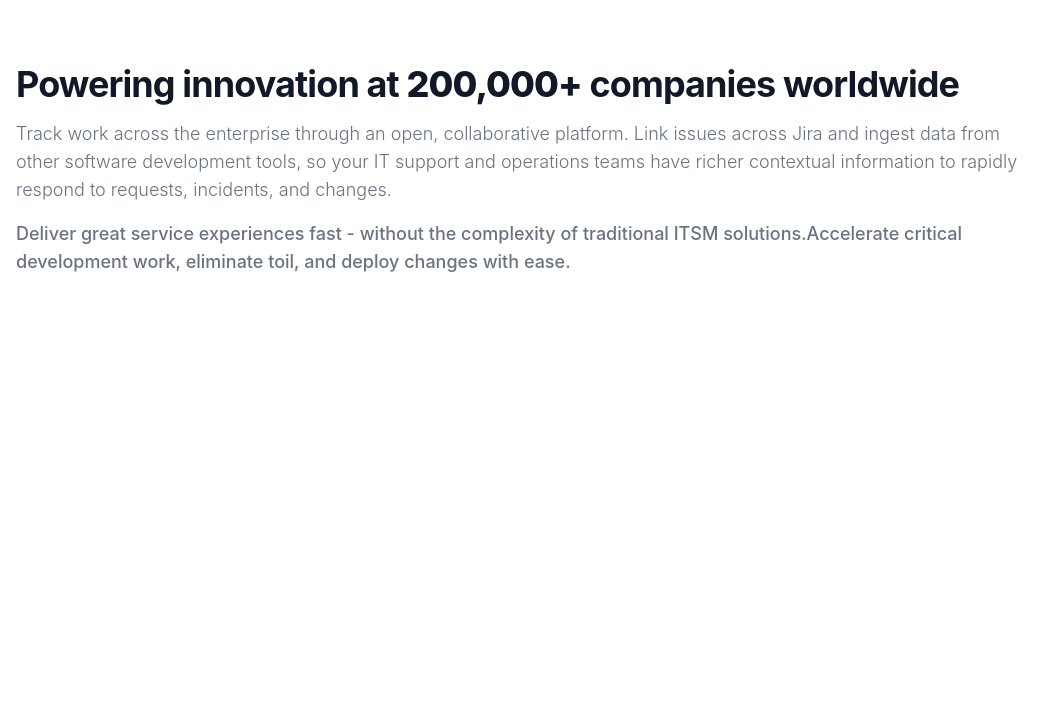
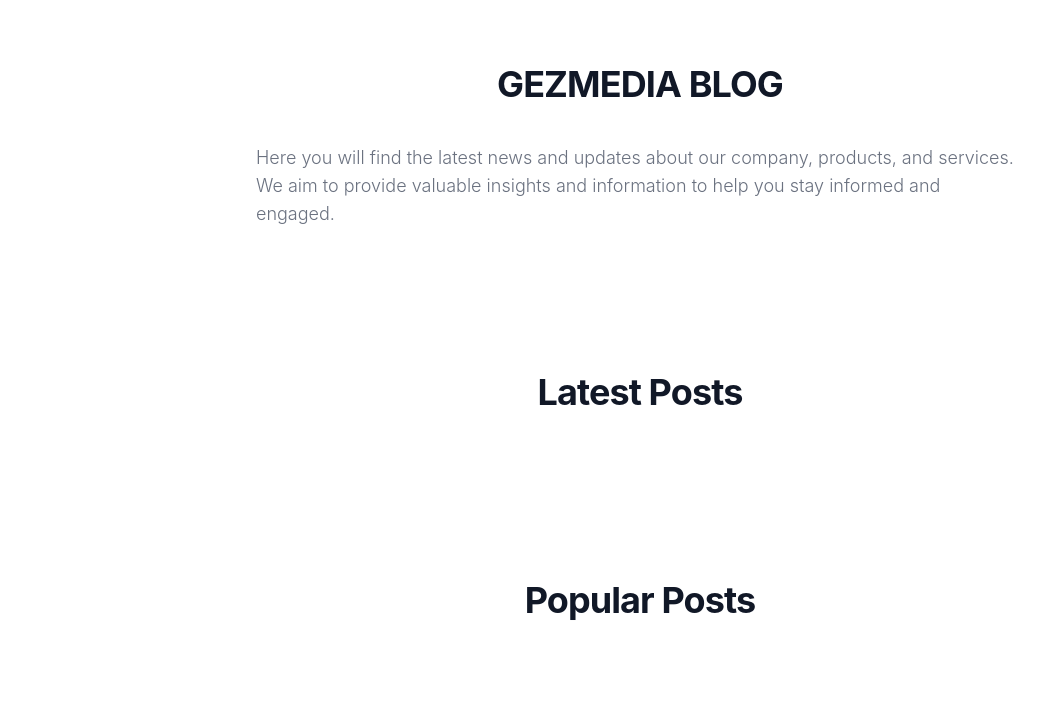
Before and after one commit to AuthenticPaulMeyers/gez-media, a Flask app: page /gezmedia-blog/blog in a window 1280 px wide. Shown: the top 723 px of the page, without its empty margins (0-1063 px from the left). Run offline with Flask 3, Linux system fonts and the light colour scheme; data that the repository does not hold is empty; some libraries are stand-ins or nearby versions.

Commit message:
render posts on the blog template

```diff
--- a/website/templates/blog.html
+++ b/website/templates/blog.html
@@ -1,13 +1,39 @@
 {% extends 'base.html' %}
 {% block content %}
 <section class="bg-white dark:bg-gray-900">
-  <div class="py-8 px-4 mx-auto max-w-screen-xl lg:py-16 lg:px-6">
-      <div class="max-w-screen-lg text-gray-500 sm:text-lg dark:text-gray-400">
-          <h2 class="mb-4 text-4xl tracking-tight font-bold text-gray-900 dark:text-white">Powering innovation at <span class="font-extrabold">200,000+</span> companies worldwide</h2>
-          <p class="mb-4 font-light">Track work across the enterprise through an open, collaborative platform. Link issues across Jira and ingest data from other software development tools, so your IT support and operations teams have richer contextual information to rapidly respond to requests, incidents, and changes.</p>
-          <p class="mb-4 font-medium">Deliver great service experiences fast - without the complexity of traditional ITSM solutions.Accelerate critical development work, eliminate toil, and deploy changes with ease.</p>
+  <div class="flex flex-col justify-center align-center items-center">
+      <div class="py-8 px-4 mx-auto max-w-screen-xl lg:py-16 lg:px-6">
+        <div class="max-w-screen-md text-gray-500 sm:text-lg dark:text-gray-400">
+            <h2 class="text-center mb-4 text-4xl tracking-tight font-bold text-gray-900 dark:text-white mb-10">GEZMEDIA BLOG</h2>
+            <p class="mb-4 font-light">Here you will find the latest news and updates about our company, products, and services. We aim to provide valuable insights and information to help you stay informed and engaged.</p>
+        </div>
       </div>
-  </div>
+
+      <!-- Latest posts -->
+      <div class="py-8 px-4 lg:py-16 lg:px-6">
+          <h2 class="mb-4 text-4xl tracking-tight font-bold text-gray-900 dark:text-white mb-10">Latest Posts</h2>
+          {% for post in latest_posts %}
+          <div class="mb-4">
+              <a href="{{ url_for('views.post', post_id=post.id) }}">
+                  <h3 class="text-xl font-bold text-gray-900 dark:text-white">{{ post.title }}</h3>
+              </a>
+              <p class="text-gray-500 dark:text-gray-400">{{ post.content[:60] }}...</p>
+          </div>
+          {% endfor %}
+      </div>
+
+      <!-- popular posts -->
+      <div class="py-8 px-4 lg:py-16 lg:px-6">
+          <h2 class="mb-4 text-4xl tracking-tight font-bold text-gray-900 dark:text-white mb-10">Popular Posts</h2>
+          {% for popular_post in popular_posts %}
+          <div class="mb-4">
+              <a href="{{ url_for('views.post', post_id=popular_post.id) }}">
+                  <h3 class="text-xl font-bold text-gray-900 dark:text-white">{{ popular_post.title }}</h3>
+              </a>
+              <p class="text-gray-500 dark:text-gray-400">{{ popular_post.content[:60] }}...</p>
+          </div>
+          {% endfor %}
+      </div>
 </section>
 
 
--- a/website/views.py
+++ b/website/views.py
@@ -1,4 +1,4 @@
-from flask import render_template, url_for, flash, redirect, request, Blueprint, send_file
+from flask import render_template, url_for, flash, redirect, request, Blueprint, send_file, session
 from flask_login import login_user, current_user, logout_user, login_required
 from werkzeug.security import generate_password_hash, check_password_hash
 from website import db
@@ -6,6 +6,7 @@
 from website.forms import PostForm, CategoryForm
 from werkzeug.utils import secure_filename
 from io import BytesIO
+from sqlalchemy import func
 
 # create a blueprint for the views routes
 views = Blueprint('views', __name__, url_prefix='/gezmedia-blog')
@@ -21,12 +22,12 @@
 @login_required
 def dashboard():
     posts = Post.query.filter_by(user_id=current_user.id).all()
-    latest_posts = Post.query.filter_by(user_id=current_user.id).order_by(Post.date_posted.desc()).limit(5).all()
+    latest_posts = Post.query.filter_by(user_id=current_user.id).order_by(Post.date_posted.desc()).limit(3).all()
     total_posts = len(posts)
-    total_users = User.query.count()
     total_categories = Category.query.count()
+    total_views = db.session.query(func.sum(Post.views)).scalar()
 
-    return render_template('dashboard.html', title='Dashboard', user=current_user, posts=posts, total_posts=total_posts, total_users=total_users, latest_posts=latest_posts, total_categories=total_categories)
+    return render_template('dashboard.html', title='Dashboard', user=current_user, posts=posts, total_posts=total_posts, latest_posts=latest_posts, total_categories=total_categories, total_views=total_views)
 
 # create a route for the about page
 @views.route('/about')
@@ -37,22 +38,38 @@
 @views.route('/blog')
 def blog():
     posts = Post.query.all()
-    return render_template('blog.html', title='Blog', posts=posts)
+     # get latest posts
+    latest_posts = Post.query.order_by(Post.date_posted.desc()).limit(5).all()
+
+    # get categories
+    categories = Category.query.all()
+    # get the most viewd posts
+    popular_posts = Post.query.order_by(Post.views.desc()).limit(5).all()
+    return render_template('blog.html', title='Blog', posts=posts, latest_posts=latest_posts, categories=categories, popular_posts=popular_posts)
 
 # create a route for the post page
 @views.route('/post/<int:post_id>')
 def post(post_id):
     post = Post.query.filter_by(id=post_id, user_id=current_user.id).first()
 
+    # get similar posts
+    similar_posts = Post.query.filter(Post.category_id == post.category_id, Post.id != post.id).order_by(func.random()).limit(2).all() if post else []
+
     # get the post and increment the views
     if post:
-        post.views += 1
-        db.session.commit()
+        # Use session to track viewed posts
+        viewed = session.get('viewed_posts', [])
+
+        if post_id not in viewed:
+            post.views += 1
+            db.session.commit()
+            viewed.append(post_id)
+            session['viewed_posts'] = viewed
     else:
         flash('Post not found!', category='error')
         return redirect(url_for('views.blog'))
 
-    return render_template('post.html', title=post.title, post=post)
+    return render_template('post.html', title=post.title, post=post, similar_posts=similar_posts, user=current_user)
 
 
 # create a route for the create post page
```
Also changed, not shown: website/templates/dashboard.html (+4 -3 lines), website/templates/post.html (+18 -2 lines).
